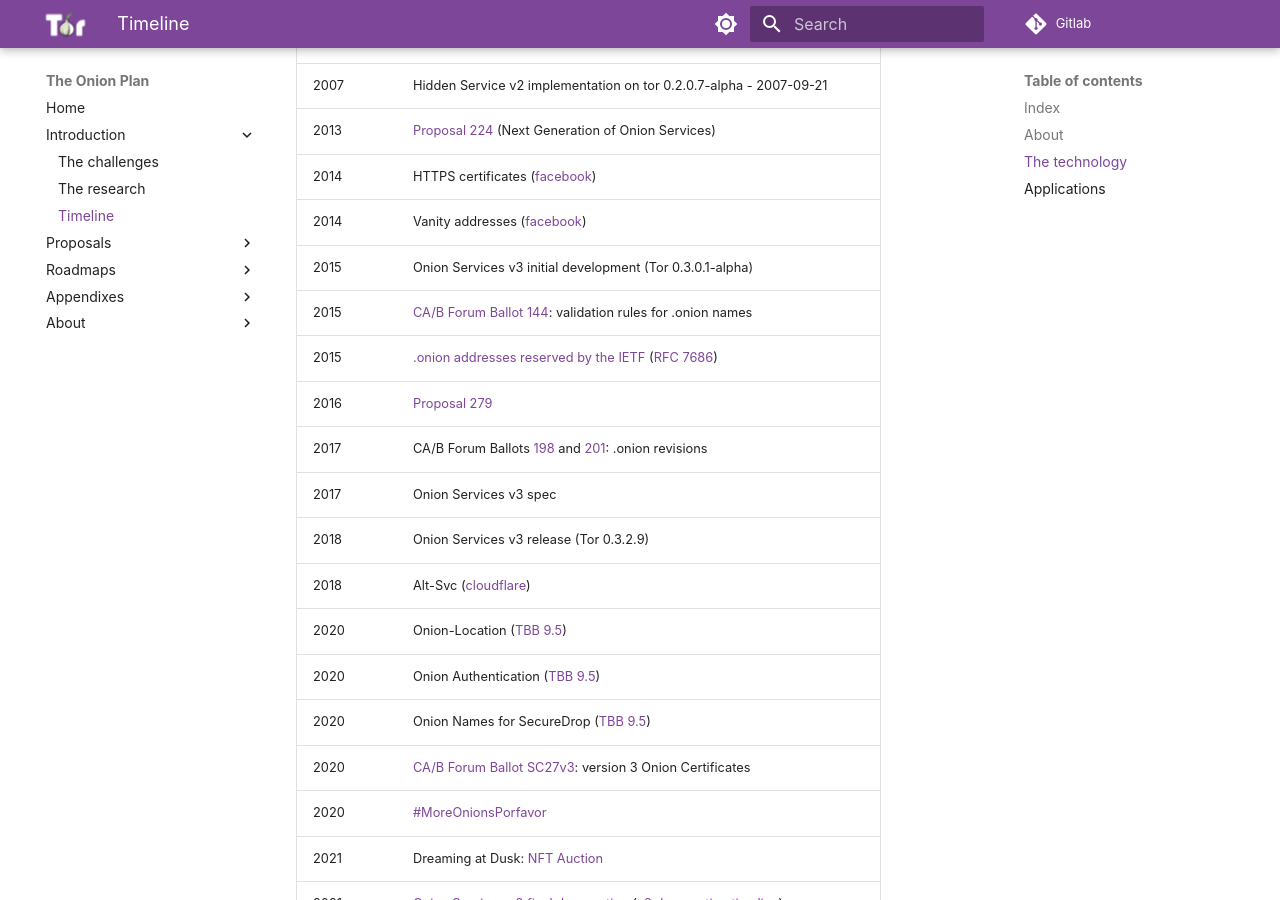
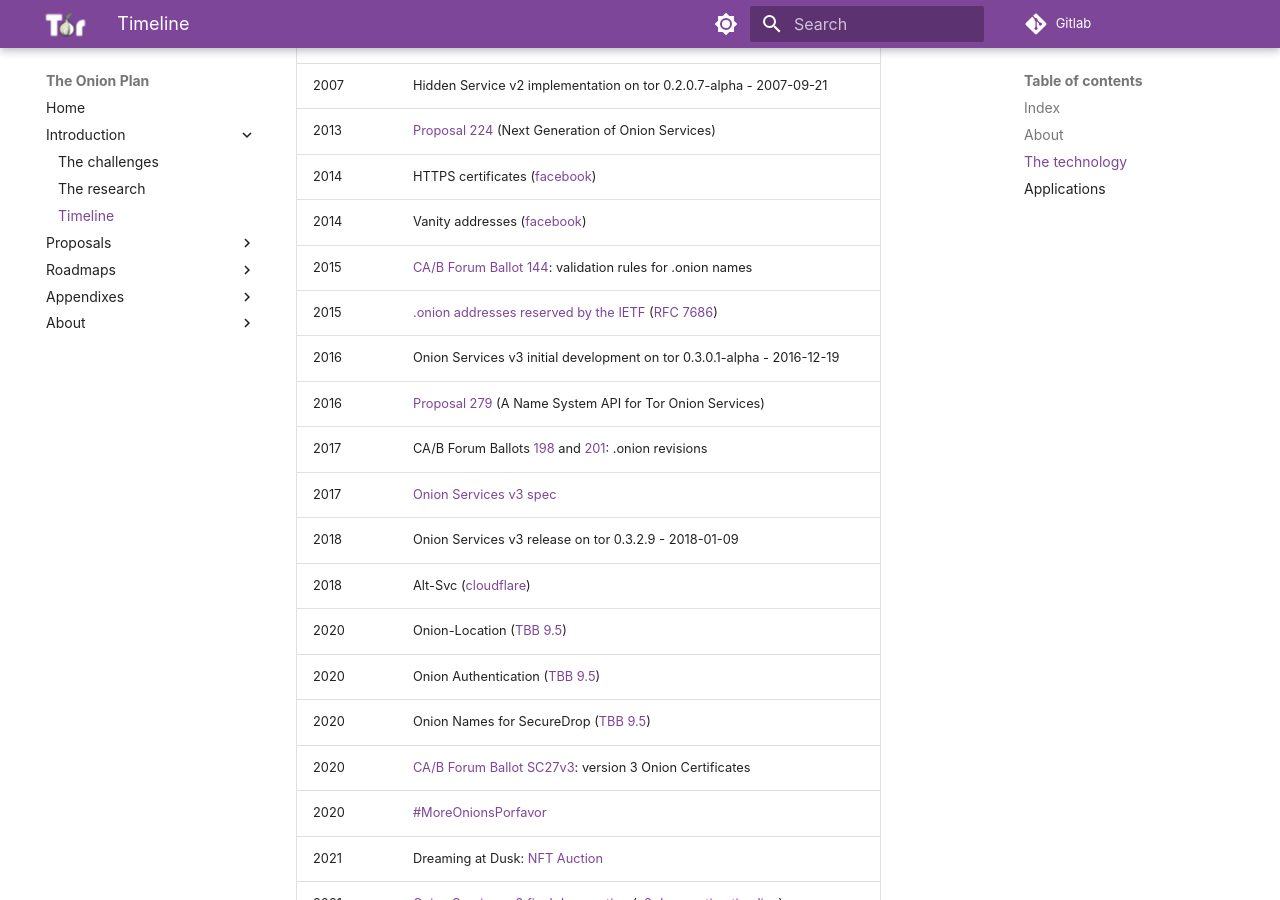
Before and after one commit to offsoc/onionplan, an MkDocs documentation site: the page built from docs/intro/timeline.md, in a window 1280 px wide and 900 px high, scrolled down 751 px. Built offline with MkDocs 1.6.1 and Material for MkDocs 9.7.7, drawn with Linux system fonts in a browser that asks for light colours.

Commit message:
Fix: timeline: improvements and fixes

```diff
--- a/docs/intro/timeline.md
+++ b/docs/intro/timeline.md
@@ -20,13 +20,13 @@ Year | Technology or relevant event
 2013 | [Proposal 224][] (Next Generation of Onion Services)
 2014 | HTTPS certificates ([facebook][])
 2014 | Vanity addresses   ([facebook][])
-2015 | Onion Services v3 initial development (Tor 0.3.0.1-alpha)
 2015 | [CA/B Forum Ballot 144][]: validation rules for .onion names
 2015 | [.onion addresses reserved by the IETF][] ([RFC 7686][])
-2016 | [Proposal 279][]
+2016 | Onion Services v3 initial development on tor 0.3.0.1-alpha - 2016-12-19
+2016 | [Proposal 279][] (A Name System API for Tor Onion Services)
 2017 | CA/B Forum Ballots [198][] and [201][]: .onion revisions
-2017 | Onion Services v3 spec
-2018 | Onion Services v3 release (Tor 0.3.2.9)
+2017 | [Onion Services v3 spec][]
+2018 | Onion Services v3 release on tor 0.3.2.9 - 2018-01-09
 2018 | Alt-Svc ([cloudflare][])
 2020 | Onion-Location ([TBB 9.5][])
 2020 | Onion Authentication ([TBB 9.5][])
@@ -69,6 +69,7 @@ Year | Application
 [Proposal 279]: https://gitlab.torproject.org/tpo/core/torspec/-/blob/main/proposals/279-naming-layer-api.txt
 [198]: https://cabforum.org/2017/05/08/ballot-198-onion-revisions/
 [201]: https://cabforum.org/2017/06/08/2427/
+[Onion Services v3 spec]: https://gitlab.torproject.org/tpo/core/torspec/-/blob/main/rend-spec-v3.txt
 [Onion Services v2 final deprecation]: https://support.torproject.org/onionservices/v2-deprecation/
 [CA/B Forum Ballot SC27v3]: https://cabforum.org/2020/02/20/ballot-sc27v3-version-3-onion-certificates/
 [#MoreOnionsPorfavor]: https://blog.torproject.org/more-onions-porfavor/
```
